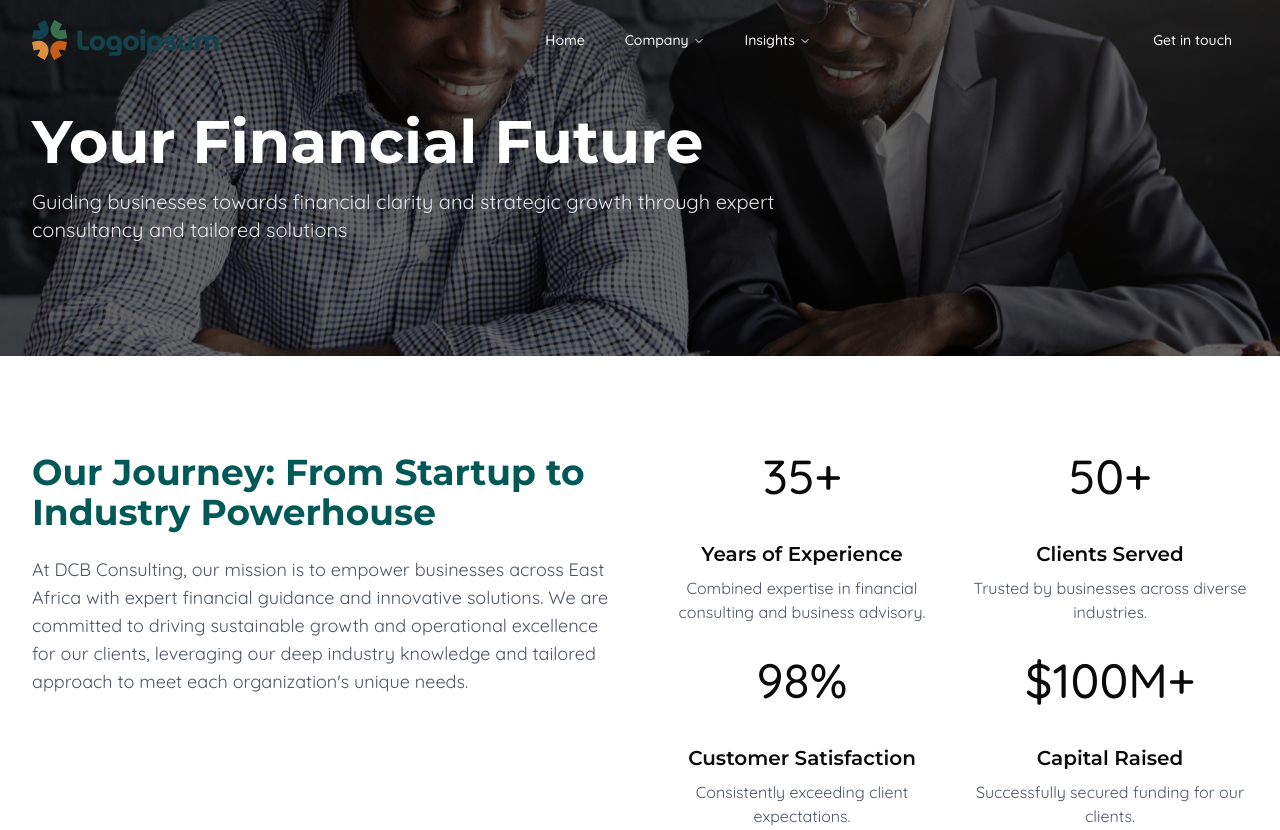
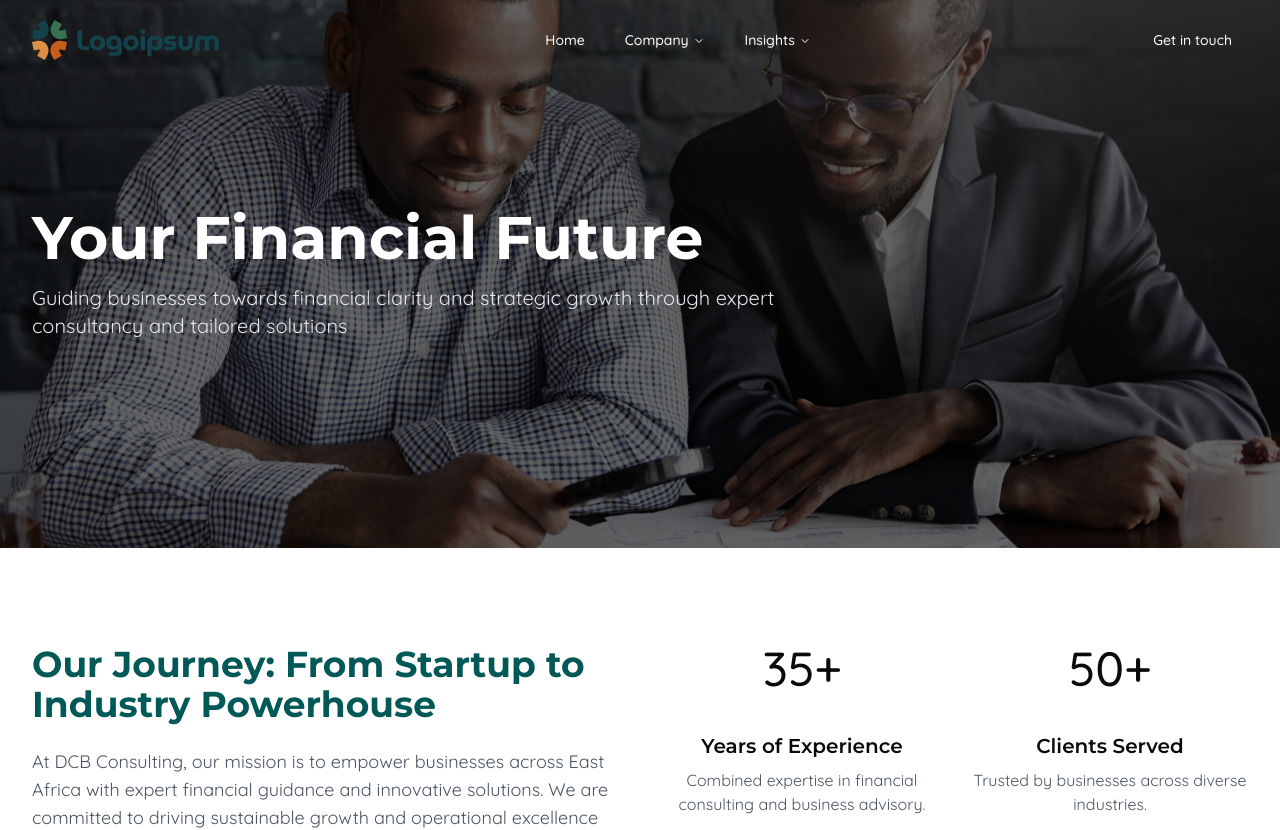
Before and after one commit to Aliwah1403/DCB-Redesign, a React (Vite) app: page /about in a window 1280 px wide. Shown: the top 830 px of the page. Built offline with nearby package versions, Linux system fonts and the light colour scheme.

Commit message:
refactor: Adjusted height and padding of the page headers

```diff
--- a/src/components/pages-header-section.jsx
+++ b/src/components/pages-header-section.jsx
@@ -3,9 +3,10 @@
 const PagesHeader = ({ image, title, description }) => {
   return (
     <section
-      className="relative bg-cover bg-fixed bg-no-repeat bg-center py-28"
+      className="relative bg-cover bg-center py-40 md:py-52"
       style={{
         backgroundImage: `url(${image})`,
+        minHeight: "480px",
       }}
     >
       <div className="absolute inset-0 bg-black/60"></div>
--- a/src/pages/Contact page/ContactUs.jsx
+++ b/src/pages/Contact page/ContactUs.jsx
@@ -18,7 +18,7 @@
 import logo5 from "@/assets/logoipsum-330.svg";
 import { Menu, X, Building, Mail, Phone, Clock, MapPin } from "lucide-react";
 import FooterWBg from "@/components/footer-w-bg";
-import contactBg from "@/assets/contact-page-bg.jpg";
+import contactBg from "@/assets/contact-page-two.jpg";
 
 const ContactUs = () => {
   const [isMenuOpen, setIsMenuOpen] = useState(false);
@@ -345,10 +345,10 @@
       <main className="flex-grow">
         {/* Hero Section with Photo Background */}
         <section
-          className="relative bg-cover bg-center py-28"
+          className="relative bg-cover bg-center py-40 md:py-52"
           style={{
-            backgroundImage:
-              'url("https://dcbconsulting.co.ke/assets/hero1.jpeg")',
+            backgroundImage: `url(${contactBg})`,
+            minHeight: "480px",
           }}
         >
           <div className="absolute inset-0 bg-black/60"></div>
```
Also changed, not shown: src/assets/contact-page-bg.jpg (added), src/assets/contact-page-two.jpg (added).
